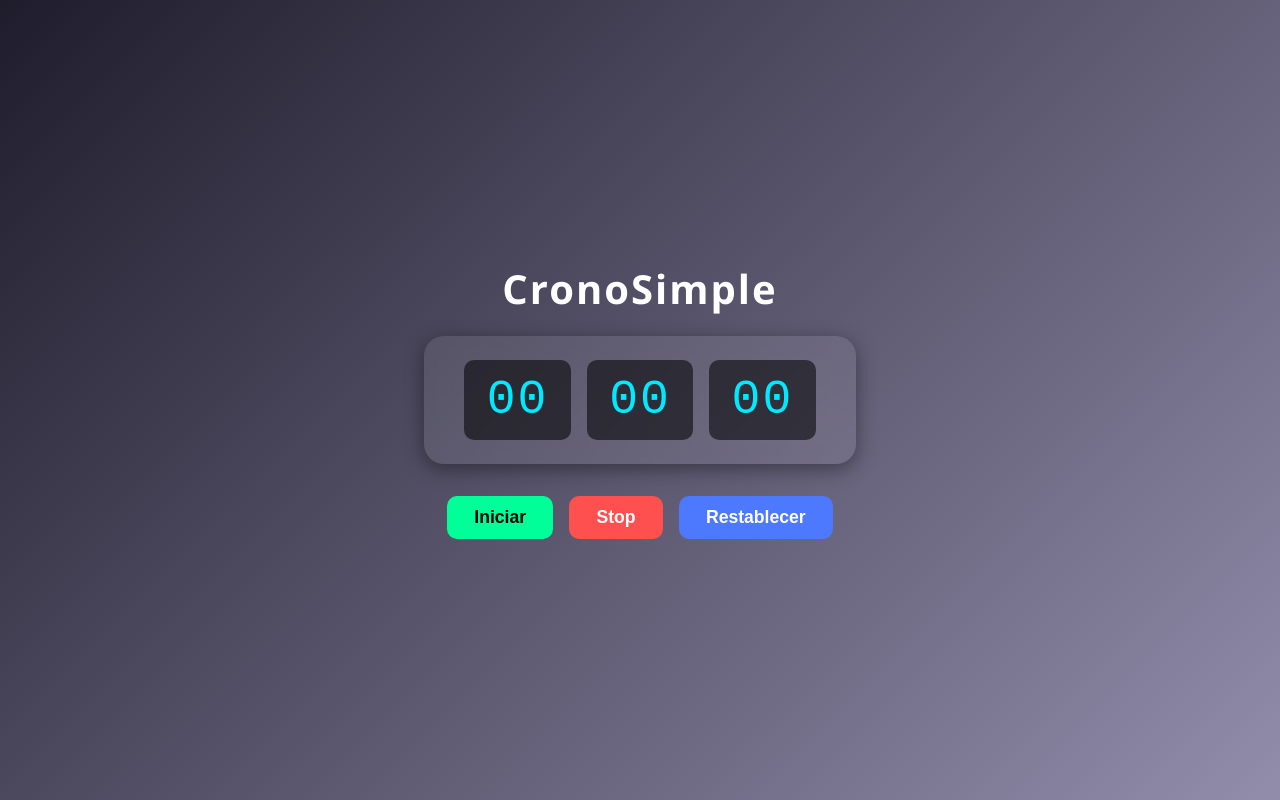
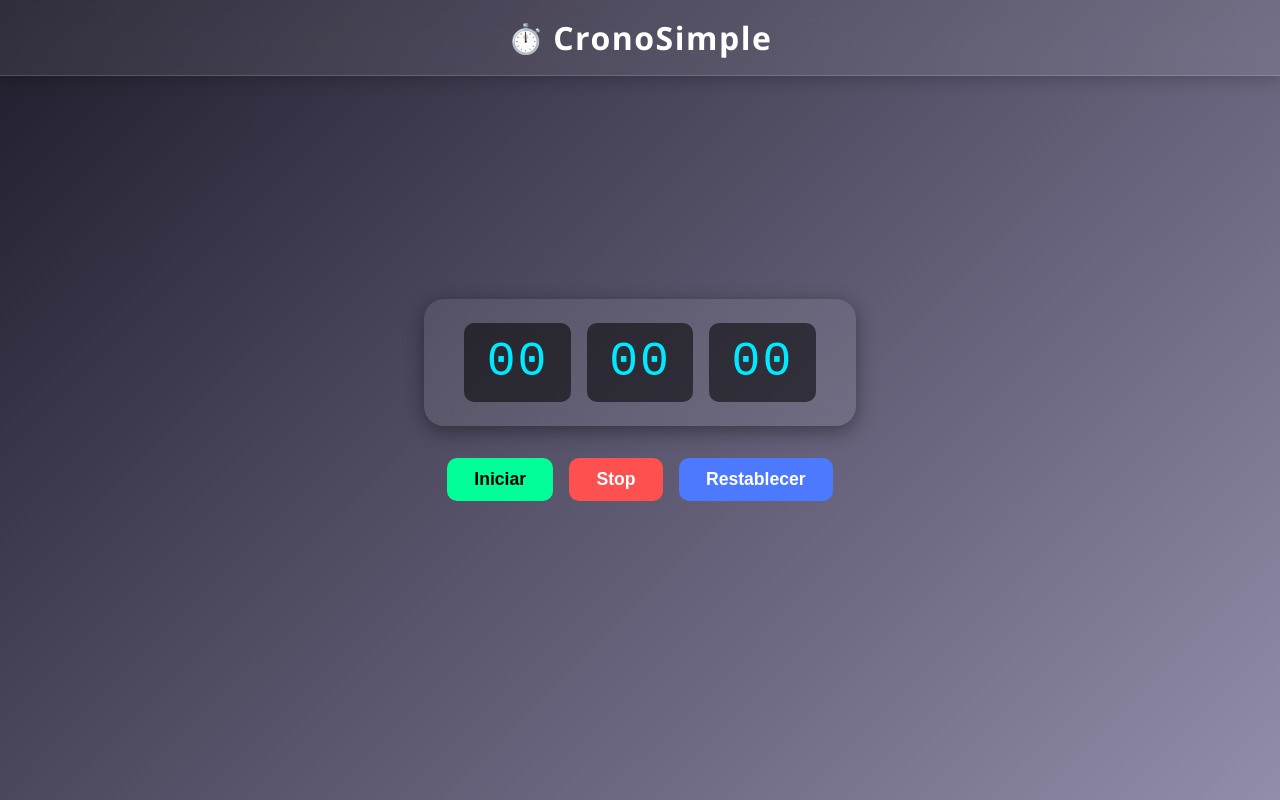
Before and after one commit to AMRayoub97/CronoSimple, a plain HTML site: page index.html in a window 1280 px wide. Drawn offline with Linux system fonts and the light colour scheme.

Commit message:
anadir diseño al header

```diff
--- a/CronoSimple.html
+++ b/index.html
@@ -26,10 +26,37 @@
             color: white;
         }
 
-        h1{
-            font-size: 2.5rem;
-            margin-bottom: 20px;
-            letter-spacing: 2px;
+        .top-header{
+            width: 100%;
+            padding: 1rem 2rem;
+            position: absolute;
+            top: 0;
+            left: 0;
+
+            display: flex;
+            justify-content: center;
+
+            background: rgba(255,255,255,0.08);
+            backdrop-filter: blur(12px);
+            border-bottom: 1px solid rgba(255,255,255,0.15);
+
+            box-shadow: 0 4px 15px rgba(0,0,0,0.2);
+        }
+
+        .top-header .logo{
+            display: flex;
+            align-items: center;
+            gap: 0.6rem;
+        }
+
+        .top-header .logo .icon{
+            font-size: 1.8rem;
+        }
+
+        .top-header h1{
+            font-size: 2rem;
+            letter-spacing: 1.5px;
+            font-weight: 600;
         }
 
         .rel{
@@ -100,8 +127,13 @@
 
 </head>
 <body>
+    <header class="top-header">
+        <div class="logo">
+            <span class="icon">⏱️</span>
+            <h1>CronoSimple</h1>
+        </div>
+    </header>
 
-    <h1>CronoSimple</h1>
 
     <div class="rel">
         <p id="hora">00</p>
```
